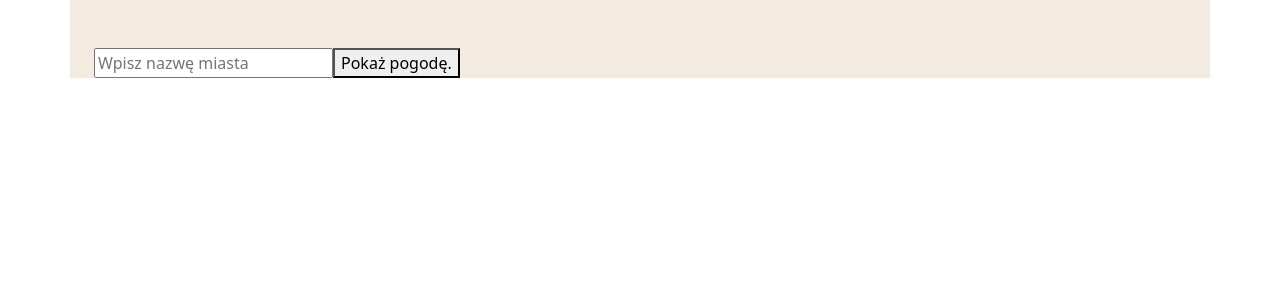
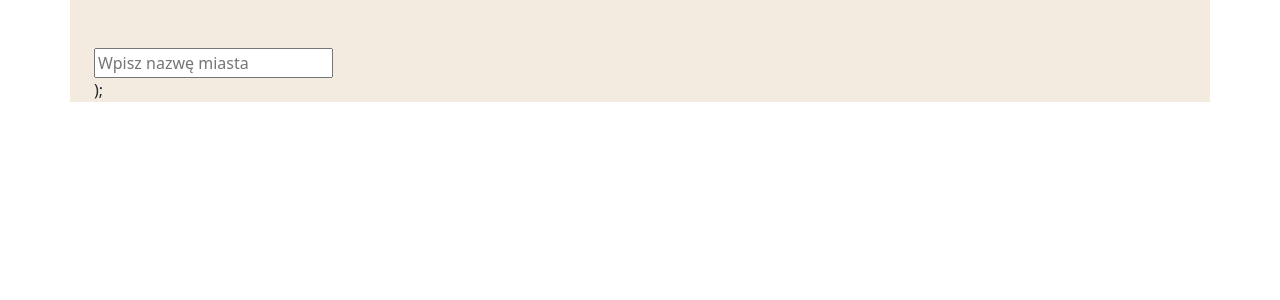
Before and after one commit to mrcombajn/weather-app, a React (Create React App) app: page / in a window 1280 px wide. Shown: the top 300 px of the page. Built offline with nearby package versions, Linux system fonts and the light colour scheme.

Commit message:
changes to test

```diff
--- a/src/App.css
+++ b/src/App.css
@@ -5,18 +5,3 @@
 .App-container {
   background-color: #F3EBE0;
 }
-
-@media (prefers-reduced-motion: no-preference) {
-  .App-logo {
-    animation: App-logo-spin infinite 20s linear;
-  }
-}
-
-@keyframes App-logo-spin {
-  from {
-    transform: rotate(0deg);
-  }
-  to {
-    transform: rotate(360deg);
-  }
-}
--- a/src/App.js
+++ b/src/App.js
@@ -1,17 +1,46 @@
 import './App.css';
-import CityForm from './components/CityForm.js';
 import React, {Component} from "react";
+import WeatherInfo from "./components/WeatherInfo";
+import CityForm from "./components/CityForm";
+
+class Coordinates {
+    constructor(x, y) {
+        this.x = x;
+        this.y = y;
+    }
+
+}
 
 class App extends Component {
+    constructor(props) {
+        super(props);
+        this.state = {
+            actualCityName: '',
+            cities: [
+                ['Gdańsk', new Coordinates(54.3776333928692, 18.620147474188297)],
+                ['Warszawa', new Coordinates(52.25646163395101, 21.03407252816397)],
+                ['Kraków', new Coordinates(50.07824653181334, 19.838788843016342)],
+                ['Wrocław', new Coordinates(51.13549732764082, 16.96224077710458)]
+            ]
+        }
+    }
+
+    handleSubmit = e => {
+        this.setState({actualCityName: e.target.value})
+
+
+    }
 
     render() {
         return(
             <div className="container pt-5 align-content-center App-container">
                 <header className="container-fluid align-content-center">
-                    <CityForm />
+                    <form method="POST" onChange={this.handleSubmit}>
+                        <CityForm />
+                    </form>);
                 </header>
                 <main className="container pt-5, align-content-center">
-
+                    <WeatherInfo />
                 </main>
             </div>)
     }
--- a/src/components/CityForm.js
+++ b/src/components/CityForm.js
@@ -1,20 +1,11 @@
 import React, {Component} from "react";
-
-
 
 class CityForm extends Component {
 
-    handleSubmit(e) {
-        e.preventDefault();
-        console.log('Kliknięto na przycisk Wyślij.');
-    }
 
     render() {
         return (
-            <form onSubmit={this.handleSubmit}>
-                <input type="text" id="cityName" placeholder={"Wpisz nazwę miasta"}/>
-                <button type="submit">Pokaż pogodę.</button>
-            </form>);
+                <input type="text" placeholder={"Wpisz nazwę miasta"}/>)
     }
 }
 
--- /dev/null
+++ b/src/components/WeatherInfo.js
@@ -0,0 +1,14 @@
+import React, {Component} from "react";
+
+class WeatherInfo extends Component {
+
+    constructor(props) {
+        super(props);
+    }
+    render() {
+        return (
+            <div>{this.props.actualCityName}</div>);
+    }
+}
+
+export default WeatherInfo
--- a/src/index.js
+++ b/src/index.js
@@ -8,9 +8,7 @@ import "bootstrap/dist/js/bootstrap.bundle.min"
 
 const root = ReactDOM.createRoot(document.getElementById('root'));
 root.render(
-  <React.StrictMode>
-    <App />
-  </React.StrictMode>
+  <App />
 );
 
 // If you want to start measuring performance in your app, pass a function
```
Also changed, not shown: src/components/Coordinates.js (added, +7 -0 lines), public/manifest.json.
